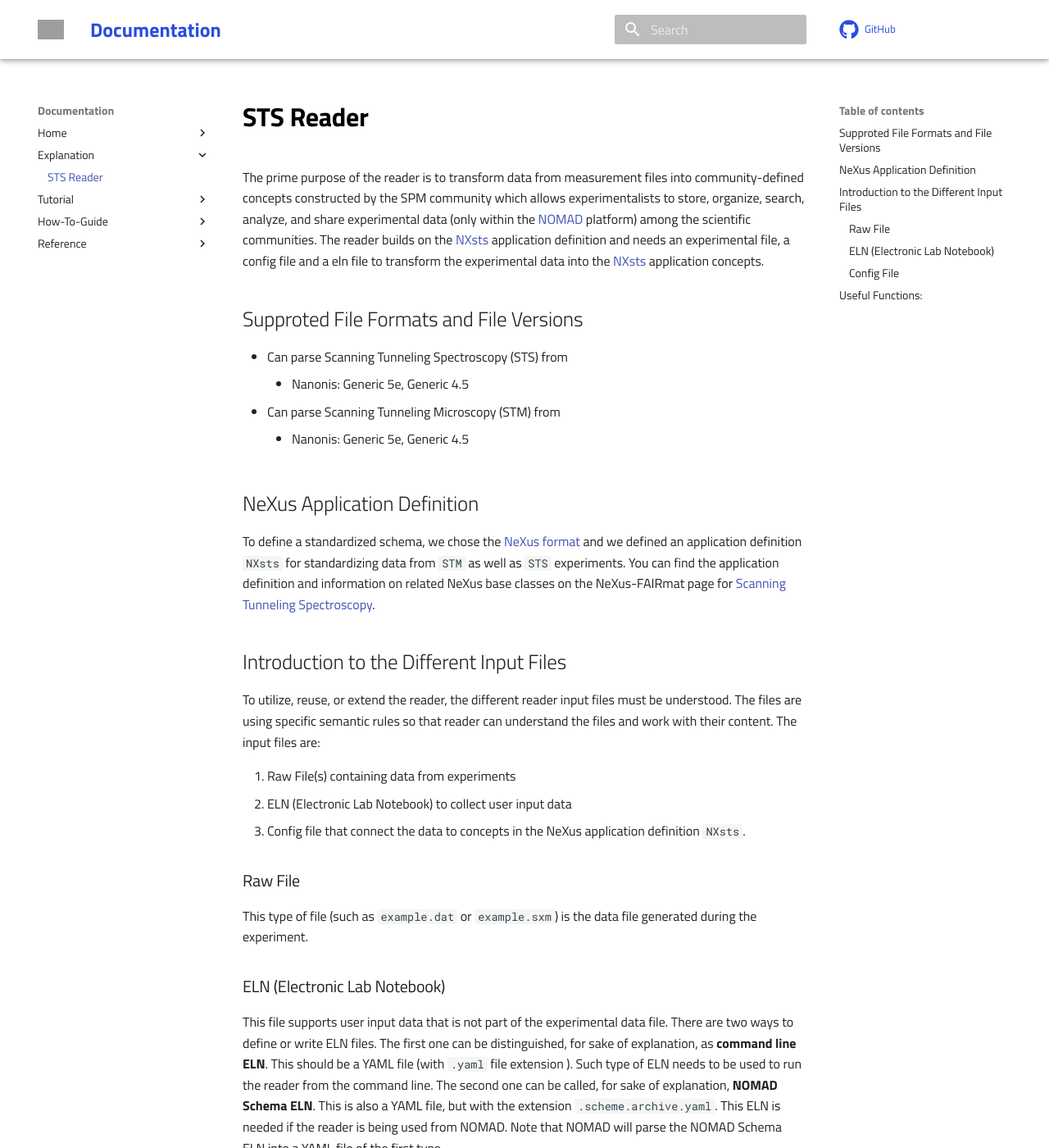
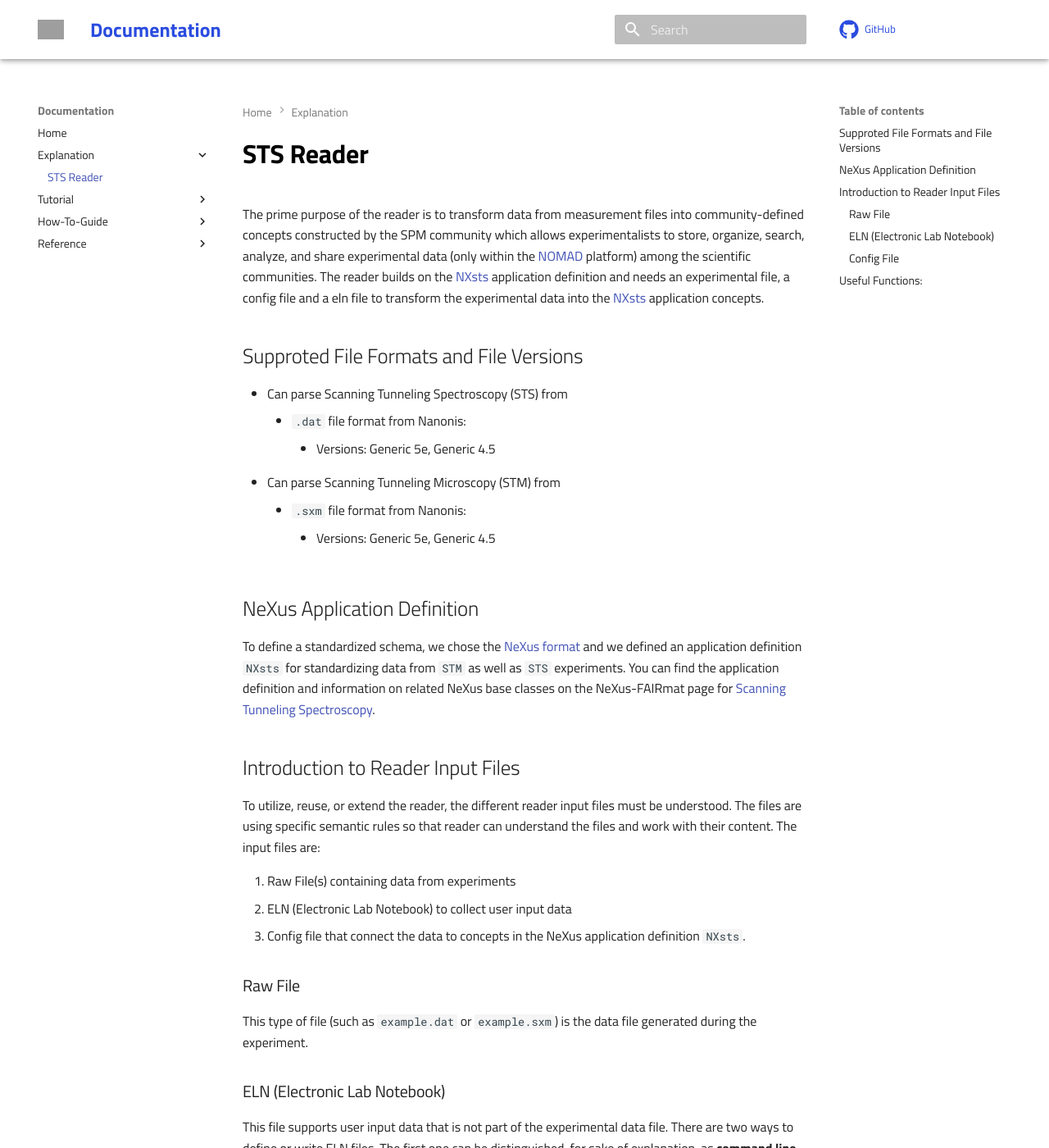
Before and after one commit to FAIRmat-NFDI/pynxtools-stm, an MkDocs documentation site: the page built from docs/explanation/reader-explanation.md, in a window 1280 px wide and 1400 px high. Shown: the whole window at 82% size. Built offline with MkDocs 1.6.1 and Material for MkDocs 9.7.7, drawn with Linux system fonts in a browser that asks for light colours; comment, search, counter and statistics services are not loaded; grey boxes are pictures that could not be loaded.

Commit message:
Reseting file format and version.

```diff
--- a/docs/explanation/reader-explanation.md
+++ b/docs/explanation/reader-explanation.md
@@ -4,14 +4,16 @@
 ## Supproted File Formats and File Versions
 
 - Can parse Scanning Tunneling Spectroscopy (STS) from
-    - Nanonis: Generic 5e, Generic 4.5
+    - `.dat` file format from Nanonis:
+        - Versions: Generic 5e, Generic 4.5
 - Can parse Scanning Tunneling Microscopy (STM) from
-    - Nanonis: Generic 5e, Generic 4.5
+    - `.sxm` file format from Nanonis:
+        - Versions: Generic 5e, Generic 4.5
 
 ## NeXus Application Definition
 To define a standardized schema, we chose the [NeXus format](https://www.nexusformat.org/) and we defined an application definition `NXsts` for standardizing data from `STM` as well as `STS` experiments. You can find the application definition and information on related NeXus base classes on the NeXus-FAIRmat page for [Scanning Tunneling Spectroscopy](https://fairmat-nfdi.github.io/nexus_definitions/sts-structure.html).
 
-## Introduction to the Different Input Files
+## Introduction to Reader Input Files
 To utilize, reuse, or extend the reader, the different reader input files must be understood. The files are using specific semantic rules so that reader can understand the files and work with their content.
 The input files are:
 
--- a/mkdocs.yml
+++ b/mkdocs.yml
@@ -7,8 +7,7 @@
 edit_uri: ""
 use_directory_urls: false
 nav:
-  - Home:
-      - index.md
+  - Home: index.md
   - Explanation:
       - explanation/reader-explanation.md
   - Tutorial:
```
Also changed, not shown: docs/index.md (+4 -0 lines).
